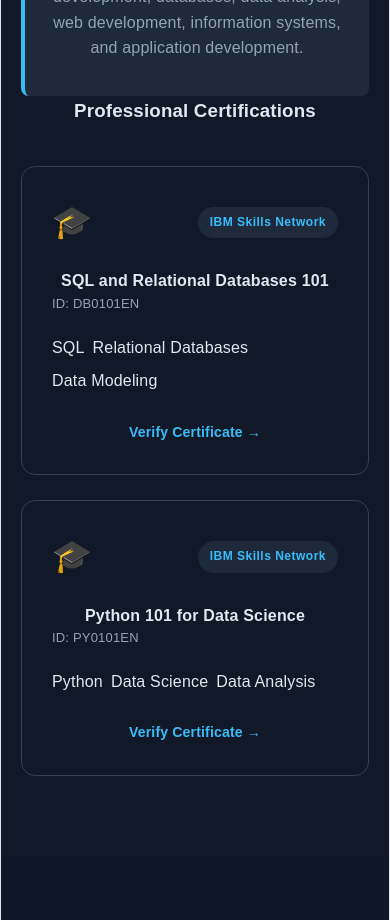
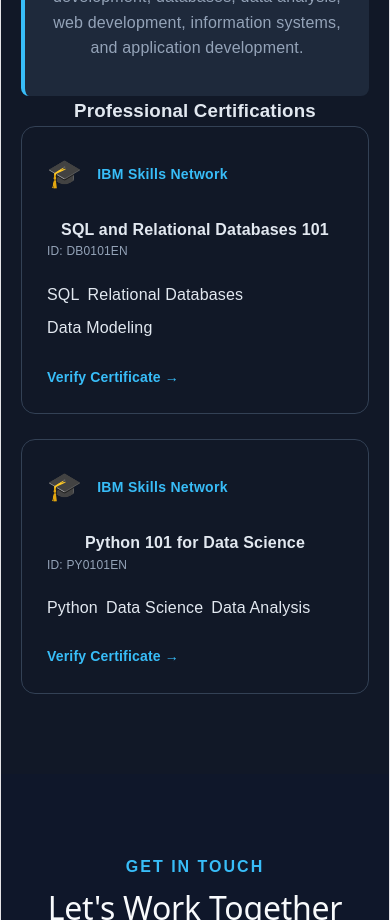
Before and after one commit to mxolisi78/my-portfolio, a React (Vite) app: page / in a window 390 px wide. Shown: the part 11080-12000 px from the top of the page. Built offline with nearby package versions, Linux system fonts and the light colour scheme.

Commit message:
Fix: Remove duplicate Certifications CSS and repair media query structure

```diff
--- a/src/App.css
+++ b/src/App.css
@@ -27,7 +27,6 @@
   min-height: 100vh;
   overflow-x: hidden;
 }
-
 
 /* ==================== NAVIGATION ==================== */
 
@@ -78,7 +77,6 @@
 .nav-links a:hover {
   color: #38bdf8;
 }
-
 
 /* ==================== HERO ==================== */
 
@@ -137,7 +135,6 @@
   color: #cbd5e1;
 }
 
-
 /* ==================== HERO TECHNOLOGIES ==================== */
 
 .hero-tech {
@@ -163,7 +160,6 @@
   border-color: #38bdf8;
   transform: translateY(-2px);
 }
-
 
 /* ==================== BUTTONS ==================== */
 
@@ -220,7 +216,6 @@
   transform: translateY(-3px);
 }
 
-
 /* ==================== SOCIAL LINKS ==================== */
 
 .social-links {
@@ -239,7 +234,6 @@
   color: #38bdf8;
   transform: translateY(-2px);
 }
-
 
 /* ==================== PROFILE IMAGE ==================== */
 
@@ -273,14 +267,14 @@
 }
 
 @keyframes profileFloat {
-  0%, 100% {
+  0%,
+  100% {
     transform: translateY(0);
   }
   50% {
     transform: translateY(-8px);
   }
 }
-
 
 /* ==================== AVAILABILITY BADGE ==================== */
 
@@ -305,7 +299,6 @@
   border-radius: 50%;
   box-shadow: 0 0 10px rgba(34, 197, 94, 0.6);
 }
-
 
 /* ==================== SECTIONS ==================== */
 
@@ -347,7 +340,6 @@
   line-height: 1.7;
   margin-bottom: 45px;
 }
-
 
 /* ==================== ABOUT ==================== */
 
@@ -393,7 +385,6 @@
   margin-top: 30px;
 }
 
-
 /* ==================== ABOUT HIGHLIGHTS ==================== */
 
 .about-highlights {
@@ -433,7 +424,6 @@
   line-height: 1.7;
 }
 
-
 /* ==================== SKILLS ==================== */
 
 .skills-section {
@@ -452,7 +442,6 @@
 .skills-header .section-intro {
   margin-bottom: 0;
 }
-
 
 /* ==================== SKILLS CATEGORIES ==================== */
 
@@ -475,7 +464,6 @@
   border-color: #38bdf8;
   box-shadow: 0 15px 35px rgba(0, 0, 0, 0.25);
 }
-
 
 /* ==================== SKILLS CATEGORY HEADER ==================== */
 
@@ -512,7 +500,6 @@
   font-size: 13px;
 }
 
-
 /* ==================== SKILL LIST ==================== */
 
 .skills-list {
@@ -539,7 +526,6 @@
   transform: translateY(-2px);
 }
 
-
 /* ==================== PROJECTS ==================== */
 
 .projects-section {
@@ -554,7 +540,6 @@
 .projects-header h2 {
   margin-bottom: 15px;
 }
-
 
 /* ==================== FILTER BUTTONS ==================== */
 
@@ -588,7 +573,6 @@
   font-weight: bold;
 }
 
-
 /* ==================== PROJECT GRID ==================== */
 
 .projects-grid {
@@ -596,7 +580,6 @@
   grid-template-columns: repeat(3, 1fr);
   gap: 25px;
 }
-
 
 /* ==================== PROJECT CARD ==================== */
 
@@ -613,7 +596,6 @@
   transition: all 0.3s ease;
 }
 
-/* Top accent line */
 .project-card::before {
   content: "";
   position: absolute;
@@ -645,7 +627,6 @@
   color: #38bdf8;
 }
 
-
 /* ==================== PROJECT HEADER ==================== */
 
 .project-header {
@@ -676,7 +657,6 @@
   white-space: nowrap;
 }
 
-
 /* ==================== PROJECT CONTENT ==================== */
 
 .project-content {
@@ -698,7 +678,6 @@
   font-size: 15px;
   flex-grow: 1;
 }
-
 
 /* ==================== PROJECT TECHNOLOGIES ==================== */
 
@@ -724,7 +703,6 @@
   color: #7dd3fc;
   transform: translateY(-2px);
 }
-
 
 /* ==================== PROJECT ACTIONS ==================== */
 
@@ -764,7 +742,6 @@
   font-style: italic;
 }
 
-
 /* ==================== EDUCATION ==================== */
 
 .education-section {
@@ -797,6 +774,172 @@
   line-height: 1.6;
 }
 
+/* ==================== CERTIFICATIONS ==================== */
+
+.certifications-section {
+  background: #0f172a;
+}
+
+.certifications-section .section-header {
+  max-width: 800px;
+  margin-bottom: 50px;
+}
+
+.certifications-section .section-header h2 {
+  margin-bottom: 15px;
+}
+
+.certifications-section .section-intro {
+  margin-bottom: 0;
+}
+
+.certifications-grid {
+  display: grid;
+  grid-template-columns: repeat(2, 1fr);
+  gap: 25px;
+}
+
+.certification-card {
+  position: relative;
+  overflow: hidden;
+  background: #111827;
+  border: 1px solid #334155;
+  border-radius: 14px;
+  padding: 30px;
+  display: flex;
+  flex-direction: column;
+  transition: all 0.3s ease;
+}
+
+.certification-card::before {
+  content: "";
+  position: absolute;
+  top: 0;
+  left: 0;
+  width: 100%;
+  height: 3px;
+  background: linear-gradient(90deg, #38bdf8, #7dd3fc);
+  transform: scaleX(0);
+  transform-origin: left;
+  transition: transform 0.3s ease;
+}
+
+.certification-card:hover::before {
+  transform: scaleX(1);
+}
+
+.certification-card:hover {
+  transform: translateY(-6px);
+  border-color: #38bdf8;
+  box-shadow: 0 15px 35px rgba(0, 0, 0, 0.25);
+}
+
+/* Header */
+.certification-header {
+  display: flex;
+  align-items: center;
+  gap: 15px;
+  margin-bottom: 20px;
+}
+
+.certification-icon {
+  font-size: 32px;
+  flex-shrink: 0;
+}
+
+.certification-provider {
+  display: flex;
+  flex-direction: column;
+  gap: 4px;
+}
+
+.certification-issuer {
+  color: #38bdf8;
+  font-size: 14px;
+  font-weight: 700;
+  letter-spacing: 0.3px;
+}
+
+.certification-platform {
+  color: #64748b;
+  font-size: 0.85rem;
+  opacity: 0.9;
+}
+
+/* Title */
+.certification-card h3 {
+  color: #f8fafc;
+  font-size: 20px;
+  line-height: 1.3;
+  margin-bottom: 15px;
+}
+
+/* Meta */
+.certification-meta {
+  display: flex;
+  flex-wrap: wrap;
+  gap: 15px;
+  margin-bottom: 20px;
+  font-size: 13px;
+  color: #94a3b8;
+}
+
+.cert-date {
+  display: inline-flex;
+  align-items: center;
+  gap: 6px;
+}
+
+.cert-id strong {
+  color: #cbd5e1;
+}
+
+/* Skills */
+.certification-skills {
+  display: flex;
+  flex-wrap: wrap;
+  gap: 8px;
+  margin-bottom: 25px;
+  flex-grow: 1;
+}
+
+.certification-skills .skill-tag {
+  background: #0f172a;
+  border: 1px solid #334155;
+  color: #38bdf8;
+  padding: 5px 10px;
+  border-radius: 5px;
+  font-size: 12px;
+  transition: all 0.3s ease;
+}
+
+.certification-skills .skill-tag:hover {
+  border-color: #38bdf8;
+  color: #7dd3fc;
+  transform: translateY(-2px);
+}
+
+/* Footer */
+.certification-footer {
+  margin-top: auto;
+  padding-top: 20px;
+  border-top: 1px solid #1e293b;
+}
+
+.certification-link {
+  display: inline-flex;
+  align-items: center;
+  gap: 6px;
+  color: #38bdf8;
+  font-weight: 600;
+  font-size: 14px;
+  transition: transform 0.2s ease, color 0.2s ease;
+}
+
+.certification-link:hover {
+  color: #7dd3fc;
+  transform: translateX(4px);
+}
 
 /* ==================== CONTACT ==================== */
 
@@ -816,7 +959,6 @@
   flex-wrap: wrap;
 }
 
-
 /* ==================== FOOTER ==================== */
 
 .footer {
@@ -827,7 +969,6 @@
   font-size: 14px;
   background: #0f172a;
 }
-
 
 /* =========================================================
    TABLET
@@ -887,8 +1028,11 @@
   .skills-categories {
     grid-template-columns: 1fr;
   }
+
+  .certifications-grid {
+    grid-template-columns: 1fr;
+  }
 }
-
 
 /* =========================================================
    MOBILE
@@ -1023,7 +1167,7 @@
     font-size: 21px;
   }
 
-  /* Filter Buttons Mobile */
+  /* Filter Buttons */
   .filter-buttons {
     justify-content: center;
   }
@@ -1036,6 +1180,24 @@
   /* Education */
   .education-card {
     padding: 25px;
+  }
+
+  /* Certifications */
+  .certification-card {
+    padding: 25px;
+  }
+
+  .certification-card h3 {
+    font-size: 18px;
+  }
+
+  .certification-icon {
+    font-size: 28px;
+  }
+
+  .certification-meta {
+    font-size: 12px;
+    gap: 10px;
   }
 
   /* Contact */
@@ -1053,125 +1215,4 @@
     padding: 25px 20px;
     font-size: 13px;
   }
-
-  /* ==================== CERTIFICATIONS ==================== */
-
-.certifications-section {
-  background: #0f172a;
 }
-
-.certifications-grid {
-  display: grid;
-  grid-template-columns: repeat(2, 1fr);
-  gap: 25px;
-  margin-top: 40px;
-}
-
-.certification-card {
-  background: #111827;
-  border: 1px solid #334155;
-  border-radius: 14px;
-  padding: 30px;
-  transition: all 0.3s ease;
-  position: relative;
-  overflow: hidden;
-}
-
-.certification-card::before {
-  content: "";
-  position: absolute;
-  top: 0;
-  left: 0;
-  width: 100%;
-  height: 3px;
-  background: linear-gradient(90deg, #38bdf8, #7dd3fc);
-  transform: scaleX(0);
-  transform-origin: left;
-  transition: transform 0.3s ease;
-}
-
-.certification-card:hover::before {
-  transform: scaleX(1);
-}
-
-.certification-card:hover {
-  transform: translateY(-6px);
-  border-color: #38bdf8;
-  box-shadow: 0 15px 35px rgba(0, 0, 0, 0.25);
-}
-
-.certification-header {
-  display: flex;
-  align-items: center;
-  justify-content: space-between;
-  margin-bottom: 20px;
-}
-
-.certification-icon {
-  font-size: 32px;
-}
-
-.certification-issuer {
-  background: #1e293b;
-  color: #38bdf8;
-  padding: 6px 12px;
-  border-radius: 20px;
-  font-size: 12px;
-  font-weight: bold;
-  letter-spacing: 0.5px;
-}
-
-.certification-card h3 {
-  color: #f8fafc;
-  font-size: 20px;
-  margin-bottom: 15px;
-  line-height: 1.3;
-}
-
-.certification-meta {
-  display: flex;
-  flex-wrap: wrap;
-  gap: 15px;
-  margin-bottom: 20px;
-  font-size: 13px;
-  color: #94a3b8;
-}
-
-.certification-skills {
-  display: flex;
-  flex-wrap: wrap;
-  gap: 8px;
-  margin-bottom: 25px;
-}
-
-.certification-skills .skill-tag {
-  background: #0f172a;
-  border: 1px solid #334155;
-  color: #38bdf8;
-  padding: 5px 10px;
-  border-radius: 5px;
-  font-size: 12px;
-}
-
-.certification-link {
-  display: inline-flex;
-  align-items: center;
-  gap: 6px;
-  color: #38bdf8;
-  font-weight: bold;
-  font-size: 14px;
-  transition: all 0.3s ease;
-}
-
-.certification-link:hover {
-  color: #7dd3fc;
-  transform: translateX(5px);
-}
-
-@media (max-width: 650px) {
-  .certifications-grid {
-    grid-template-columns: 1fr;
-  }
-}
-
-}
```
